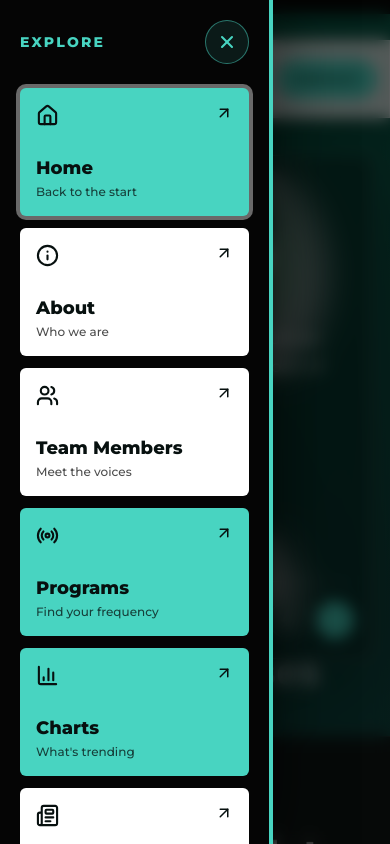
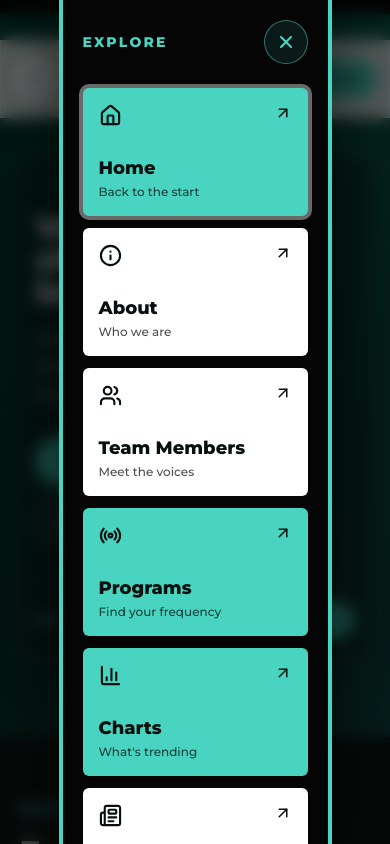
Before and after one commit to CBM-GROUP/cbmradio3-publicwebsite, a Next.js app: page / in a window 390 px wide. Both pictures are taken after a click on the button 35 px from the left and 79 px from the top of the page. Shown: the top 844 px of the page. Built offline with nearby package versions, Linux system fonts and the light colour scheme; no server answers.

Commit message:
fix: center hamburger menu panel

```diff
--- a/src/components/header.tsx
+++ b/src/components/header.tsx
@@ -121,7 +121,7 @@ export default function Header() {
                   onClick={() => setIsMenuOpen(false)}
                   className="absolute inset-0 h-full w-full cursor-default bg-black/60 backdrop-blur-sm"
                 />
-                <div className="relative flex h-full w-[70vw] flex-col overflow-y-auto border-r-4 border-[#48d4c1] bg-[#050505] p-5 text-white shadow-[0_0_60px_rgba(0,0,0,0.6)] sm:p-8">
+                <div className="relative mx-auto flex h-full w-[70vw] flex-col overflow-y-auto border-x-4 border-[#48d4c1] bg-[#050505] p-5 text-white shadow-[0_0_60px_rgba(0,0,0,0.6)] sm:p-8">
                   <div className="mb-6 flex items-center justify-between">
                     <span className="text-sm font-extrabold uppercase tracking-[0.16em] text-[#48d4c1]">
                       Explore
```
